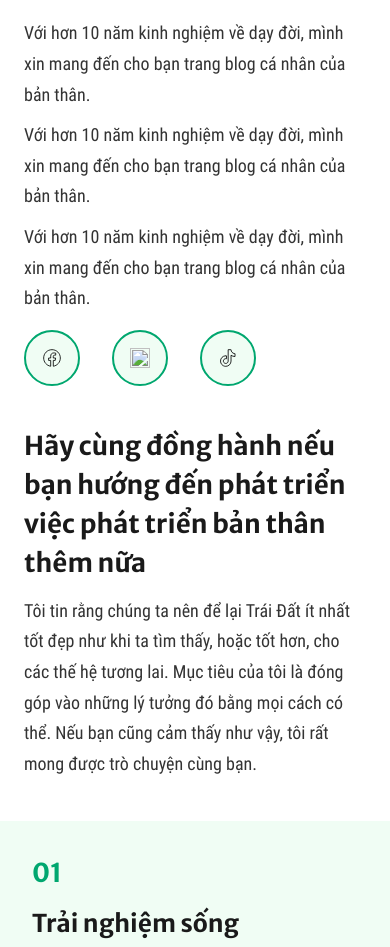
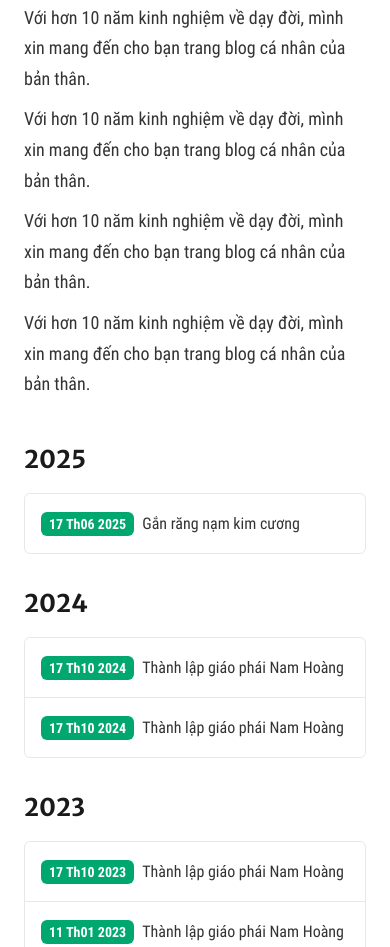
Before and after one commit to haolu253/ngocrong, a plain HTML site: page aboutme.html in a window 390 px wide. Shown: the part 1053-2000 px from the top of the page. Drawn offline with Linux system fonts and the light colour scheme; a web font is replaced by a local one.

Commit message:
update about new

```diff
--- a/aboutme.html
+++ b/aboutme.html
@@ -140,12 +140,24 @@
     <!-- End Header -->
 
     <div class="web-content py-3">
-        <div class="about-me custom-container">
+        <div class="about-me">
             <!-- About -->
             <h1>Về Nam</h1>
 
+            <div class="social-link d-flex flex-wrap justify-content-center align-items-center custom-container">
+                <a href="https://www.facebook.com/hoangnhutnam/" target="_blank" id="hero-fb">
+                    <img src="./img/fb.svg" alt="">
+                </a>
+                <a href="https://www.youtube.com/@hoangnhutnam" target="_blank" id="hero-youtube">
+                    <img src="./img/youtube.svg" alt="">
+                </a>
+                <a href="https://www.tiktok.com/@namueh" target="_blank" id="hero-tiktok">
+                    <img src="./img/tiktok.svg" alt="">
+                </a>
+            </div>
+
             <!-- Hero about -->
-            <div class="hero-about">
+            <div class="hero-about custom-container">
                 <div class="hero-about-left">
                     <div class="hero-about-image">
                         <img src="./img/aboutme.png" alt="">
@@ -160,24 +172,47 @@
                     <p>Với hơn 10 năm kinh nghiệm về dạy đời, mình xin mang đến cho bạn trang blog cá nhân của bản thân.</p>
                     <p>Với hơn 10 năm kinh nghiệm về dạy đời, mình xin mang đến cho bạn trang blog cá nhân của bản thân.</p>
                     <p>Với hơn 10 năm kinh nghiệm về dạy đời, mình xin mang đến cho bạn trang blog cá nhân của bản thân.</p>
-                    <div class="social-link d-flex flex-wrap mt-3 mb-2">
-                        <a href="https://www.facebook.com/hoangnhutnam/" target="_blank" id="hero-fb">
-                            <img src="./img/fb.svg" alt="">
-                        </a>
-                        <a href="https://www.youtube.com/@hoangnhutnam" target="_blank" id="hero-youtube">
-                            <img src="./img/youtube.svg" alt="">
-                        </a>
-                        <a href="https://www.tiktok.com/@namueh" target="_blank" id="hero-tiktok">
-                            <img src="./img/tiktok.svg" alt="">
-                        </a>
+                </div>
+            </div>
+
+            <!-- Timeline -->
+            <div class="about-timeline-grid custom-container">
+                <div class="about-timeline">
+                    <h3>2025</h3>
+                    <div class="about-timeline-event">
+                        <p><span>17 Th06 2025</span>Gắn răng nạm kim cương</p>
+                    </div>
+                </div>
+
+                <div class="about-timeline">
+                    <h3>2024</h3>
+                    <div class="about-timeline-event">
+                        <p><span>17 Th10 2024</span>Thành lập giáo phái Nam Hoàng</p>
+                        <p><span>17 Th10 2024</span>Thành lập giáo phái Nam Hoàng</p>
+                    </div>
+                </div>
+
+                <div class="about-timeline">
+                    <h3>2023</h3>
+                    <div class="about-timeline-event">
+                        <p><span>17 Th10 2023</span>Thành lập giáo phái Nam Hoàng</p>
+                        <p><span>11 Th01 2023</span>Thành lập giáo phái Nam Hoàng</p>
+                    </div>
+                </div>
+
+                <div class="about-timeline">
+                    <h3>2022</h3>
+                    <div class="about-timeline-event">
+                        <p><span>17 Th10 2022</span>Lập kênh YouTube đầu tiên</p>
+                        <p><span>7 Th03 2022</span>Lên kế hoạch về kênh YouTube</p>
                     </div>
                 </div>
             </div>
 
             <!-- Topic -->
             <div class="about-topics-intro custom-container-small">
-                <h2>Hãy cùng đồng hành nếu bạn hướng đến phát triển việc phát triển bản thân thêm nữa</h2>
-                <p>Tôi tin rằng chúng ta nên để lại Trái Đất ít nhất tốt đẹp như khi ta tìm thấy, hoặc tốt hơn, cho các thế hệ tương lai. Mục tiêu của tôi là đóng góp vào những lý tưởng đó bằng mọi cách có thể. Nếu bạn cũng cảm thấy như vậy, tôi rất mong được trò chuyện cùng bạn.</p>
+                <h2>Giữ kết nối và đồng hành cùng nhau để chia sẻ và lan tỏa giá trị</h2>
+                <p>Nếu bạn cùng chung niềm đam mê và lý tưởng với mình, thì đừng ngần ngại giữ liên lạc nhé. Mình tin rằng những kết nối ý nghĩa không chỉ giúp chúng ta học hỏi từ nhau mà còn mở ra cơ hội để cùng nhau tạo nên điều tốt đẹp hơn. Đôi khi, chỉ cần một cuộc trò chuyện chân thành cũng có thể trở thành khởi đầu của những điều tuyệt vời. Vậy nên, hãy giữ kết nối và cùng nhau bước tiếp trên hành trình này nhé!</p>
             </div>
 
             <div class="about-topics custom-container">
--- a/css/about.css
+++ b/css/about.css
@@ -1,4 +1,35 @@
-.hero-about,
+.about-me .social-link {
+    gap: var(--gap-lg);
+    margin-top: calc(var(--global-spacing) * -1.25);
+    margin-bottom: var(--spacing-lg-1);
+}
+
+@media screen and (max-width: 992px) {
+    .about-me .social-link {
+        margin-bottom: var(--spacing-sm-2);
+    }
+}
+
+.about-me .social-link a {
+    width: 56px;
+    height: 56px;
+    transition: transform 0.3s ease;
+}
+
+.about-me .social-link a:hover {
+    animation: bounce 0.6s ease-in-out;
+}
+
+.about-me .social-link a img {
+    width: 30px;
+    height: 30px;
+}
+
+/* Hero */
+.hero-about {
+    margin-bottom: var(--global-spacing);
+}
+
 .about-topics-intro {
     margin-bottom: var(--spacing-lg-2);
 }
@@ -12,7 +43,10 @@
 }
 
 @media screen and (max-width: 992px) {
-    .hero-about,
+    .hero-about {
+        margin-bottom: 0;
+    }
+
     .about-topics-intro,
     .about-topics {
         margin-bottom: var(--global-spacing);
@@ -62,23 +96,16 @@
         max-width: 100%;
     }
 
+    .hero-about-left {
+        width: 100%;
+        display: flex;
+        justify-content: center;
+        align-items: center;
+    }
+
     .hero-about-image {
-        width: 100%;
+        aspect-ratio: 1 / 1;
     }
-}
-
-.hero-about .social-link {
-    gap: var(--gap-lg);
-}
-
-.hero-about .social-link a {
-    width: 56px;
-    height: 56px;
-    transition: transform 0.3s ease;
-}
-
-.hero-about .social-link a:hover {
-    animation: bounce 0.6s ease-in-out;
 }
 
 @keyframes bounce {
@@ -90,14 +117,38 @@
     }
 }
 
-/* Topics */
+/* Timeline */
+.about-timeline-grid {
+    display: grid;
+    grid-template-columns: repeat(2, 1fr);
+    grid-row-gap: var(--gap-lg);
+    grid-column-gap: var(--gap-lg);
+    grid-auto-columns: 1fr;
+    margin-bottom: var(--spacing-lg-1);
+}
+
 @media screen and (max-width: 992px) {
-    .about-topics-intro {
-        padding-left: 0;
-        padding-right: 0;
+    .about-timeline-grid {
+        grid-template-columns: 1fr;
+        margin-bottom: var(--spacing-sm-2);
     }
 }
 
+.about-timeline-event {
+    border-radius: var(--global-border-radius);
+}
+
+.about-timeline-event p {
+    padding: var(--global-spacing);
+}
+
+.about-timeline-event span {
+    margin: 0 var(--spacing-sm-2) 0 0;
+    padding: var(--spacing-sm-1) var(--spacing-sm-2);
+    border-radius: var(--global-border-radius);
+}
+
+/* Topics */
 .about-topics {
     display: grid;
     grid-template-columns: repeat(2, 1fr);
@@ -112,26 +163,17 @@
     .about-topics {
         grid-template-columns: 1fr;
         width: 100vw;
-        margin-left: calc(var(--spacing-lg-1) * -1);
-        margin-right: calc(var(--spacing-lg-1) * -1);
         border-radius: unset;
     }
 }
 
 /* Detail */
-@media screen and (max-width: 992px) {
-    .about-topic-detail {
-        padding: var(--spacing-lg-1) 0 0 ;
-    }
-}
-
 .about-topic-image {
     margin-bottom: var(--global-spacing);
 }
 
 @media screen and (max-width: 992px) {
     .about-topic-image {
-        width: 100vw;
         margin-left: calc(var(--spacing-lg-1) * -1);
         margin-right: calc(var(--spacing-lg-1) * -1);
     }
--- a/css/skin.css
+++ b/css/skin.css
@@ -510,9 +510,22 @@ a.custom-btn.custom-btn-dark.submitted-email::after {
     border: 1px solid var(--color-border);
 }
 
-.hero-about .social-link a {
+.about-me .social-link a {
     background-color: var(--color-primary-light);
     border-color: var(--color-primary);
+}
+
+.about-timeline-event {
+    border: 1px solid var(--color-border);
+}
+
+.about-timeline-event p:not(:first-child) {
+    border-top: 1px solid var(--color-border);
+}
+
+.about-timeline-event span {
+    background-color: var(--color-primary);
+    color: var(--color-light);
 }
 
 .about-topics {
--- a/css/typography.css
+++ b/css/typography.css
@@ -257,10 +257,14 @@ a.blog-topic {
 /* About me */
 .about-me h1 {
     text-align: center;
-    margin: 0 0 var(--spacing-lg-1);
+    margin-top: var(--spacing-lg-3);
 }
 
 @media screen and (max-width: 992px) {
+    .about-me h1 {
+        margin-top: var(--spacing-lg-1);
+    }
+
     .about-me h2 {
         font-size: calc(var(--global-text) * 1.625);
     }
@@ -268,6 +272,17 @@ a.blog-topic {
 
 .about-me p {
     font-size: calc(var(--global-text) * 1.125);
+}
+
+.about-timeline-event p {
+    font-size: var(--global-text);
+    margin: 0;
+}
+
+.about-timeline-event span {
+    font-family: 'Roboto Condensed', Arial, Helvetica, sans-serif;
+    font-size: calc(var(--global-text) * 0.875);
+    font-weight: bold;
 }
 
 .about-topic-image span {
```
